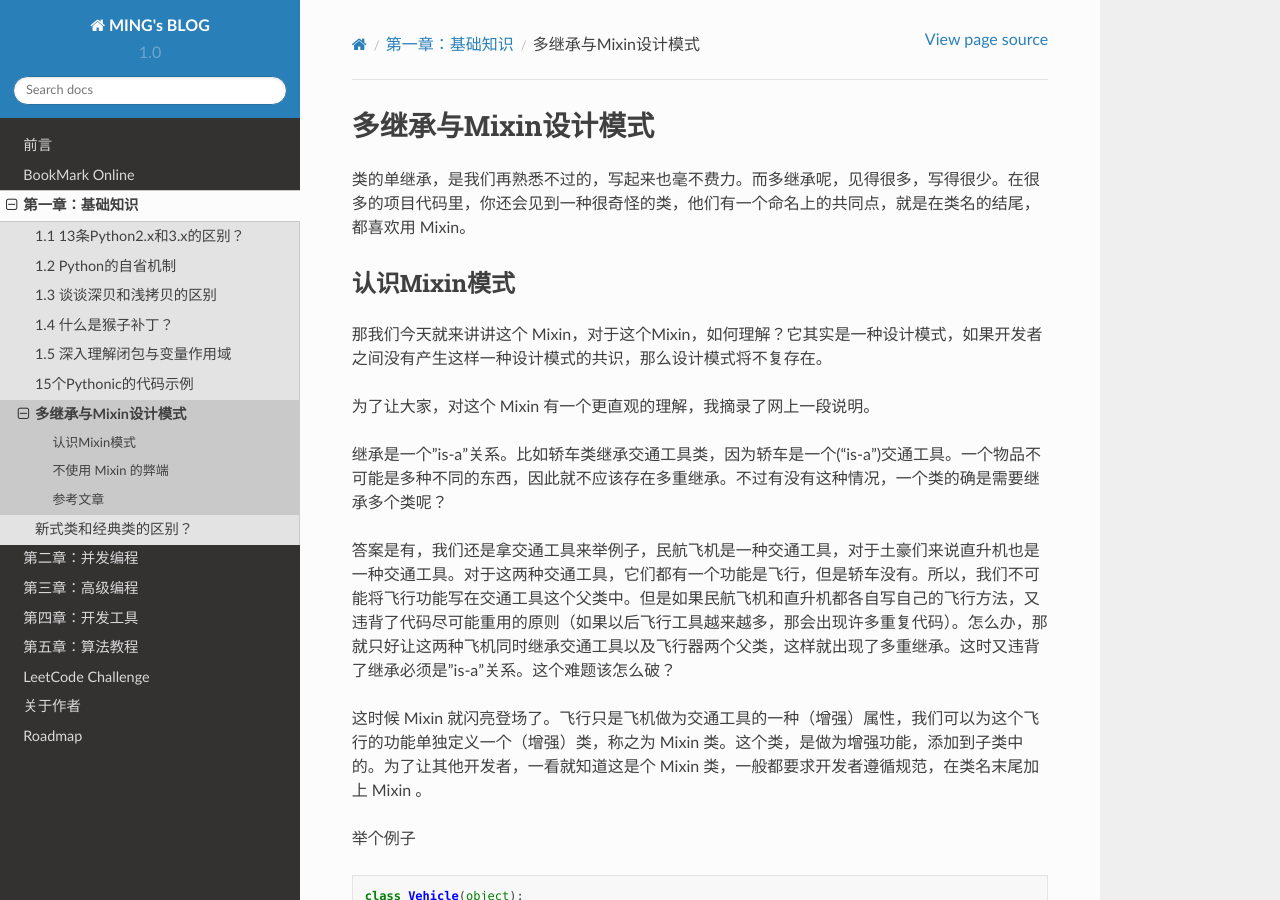
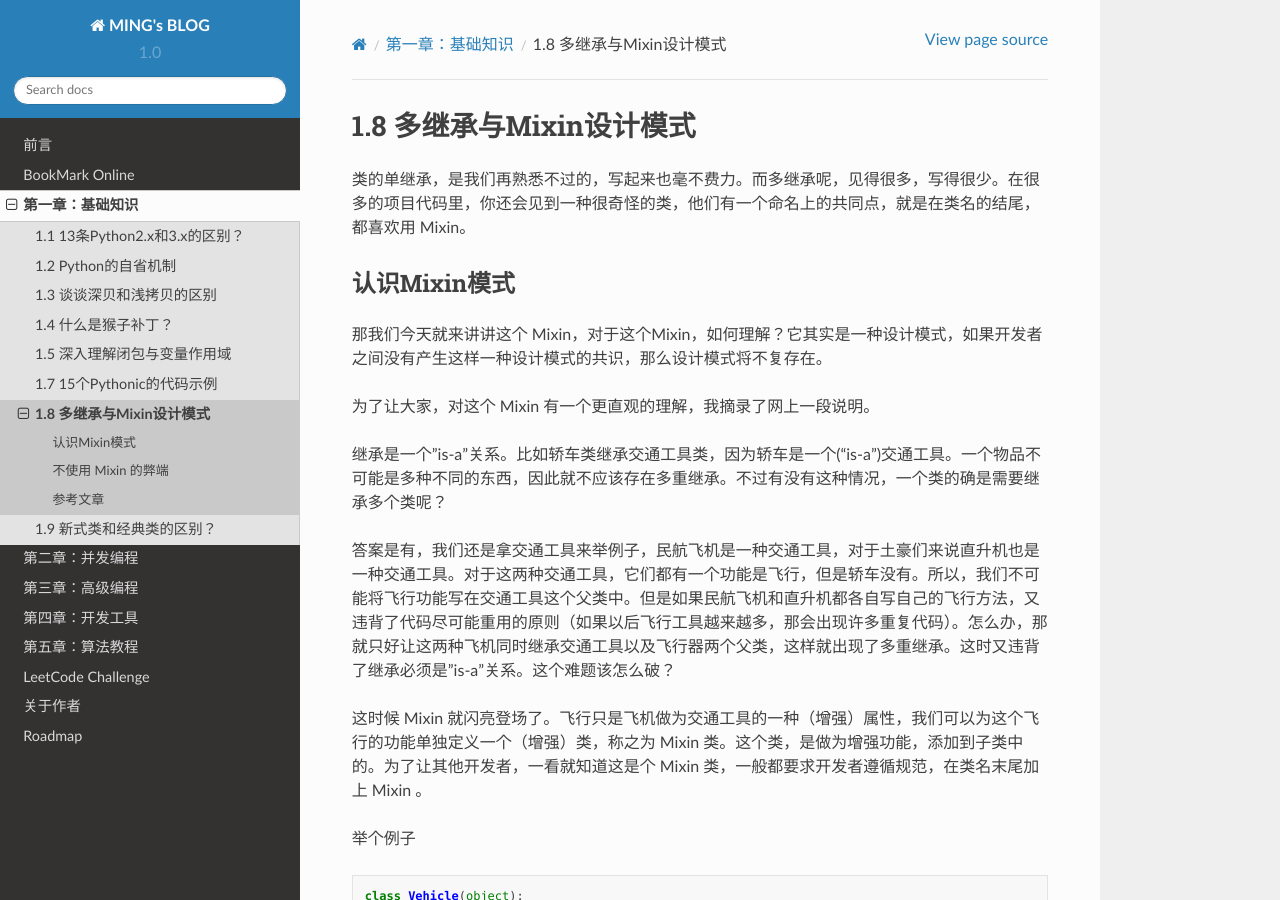
Before and after one commit to zhengpanone/MING-BLOG, a Sphinx documentation site: the page built from source/c01/c01_08.md, in a window 1280 px wide and 900 px high. Built offline with Sphinx 7.4.7 and the Read the Docs theme 2.0.0, drawn with Linux system fonts in a browser that asks for light colours.

Commit message:
add files

```diff
--- a/source/c01/c01_06.rst
+++ b/source/c01/c01_06.rst
@@ -1,4 +1,4 @@
-# 深入理解元组存在的意义
+# 1.6 深入理解元组存在的意义
 
 Python中有一个基础的数据结构，叫做元组（tuple），但是一般挺少有人会去用它的，因为在开发过程中，列表（list）基本已经能够满足我们的需求。
 
--- a/source/c01/c01_07.md
+++ b/source/c01/c01_07.md
@@ -1,4 +1,4 @@
-# 15个Pythonic的代码示例
+# 1.7 15个Pythonic的代码示例
 
 Python由于语言的简洁性，让我们以人类思考的方式来写代码，新手更容易上手，老鸟更爱不释手。
 
--- a/source/c01/c01_08.md
+++ b/source/c01/c01_08.md
@@ -1,4 +1,4 @@
-# 多继承与Mixin设计模式
+# 1.8 多继承与Mixin设计模式
 
 类的单继承，是我们再熟悉不过的，写起来也毫不费力。而多继承呢，见得很多，写得很少。在很多的项目代码里，你还会见到一种很奇怪的类，他们有一个命名上的共同点，就是在类名的结尾，都喜欢用 Mixin。
 
--- a/source/c01/c01_09.md
+++ b/source/c01/c01_09.md
@@ -1,4 +1,4 @@
-# 新式类和经典类的区别？
+# 1.9 新式类和经典类的区别？
 
 ## 版本支持/写法差异
 
```
Also changed, not shown: source/preface.rst (+6 -2 lines).
